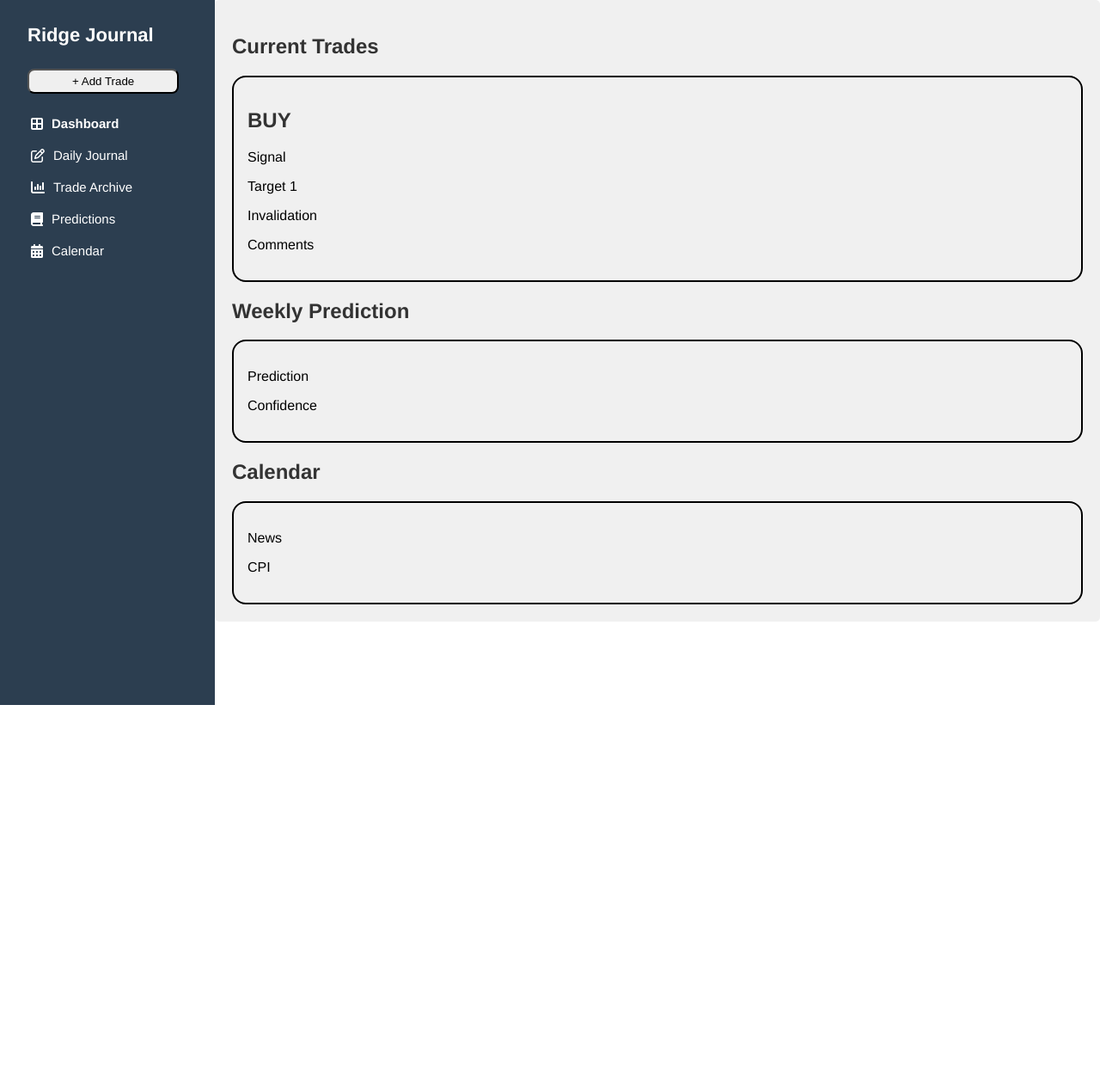
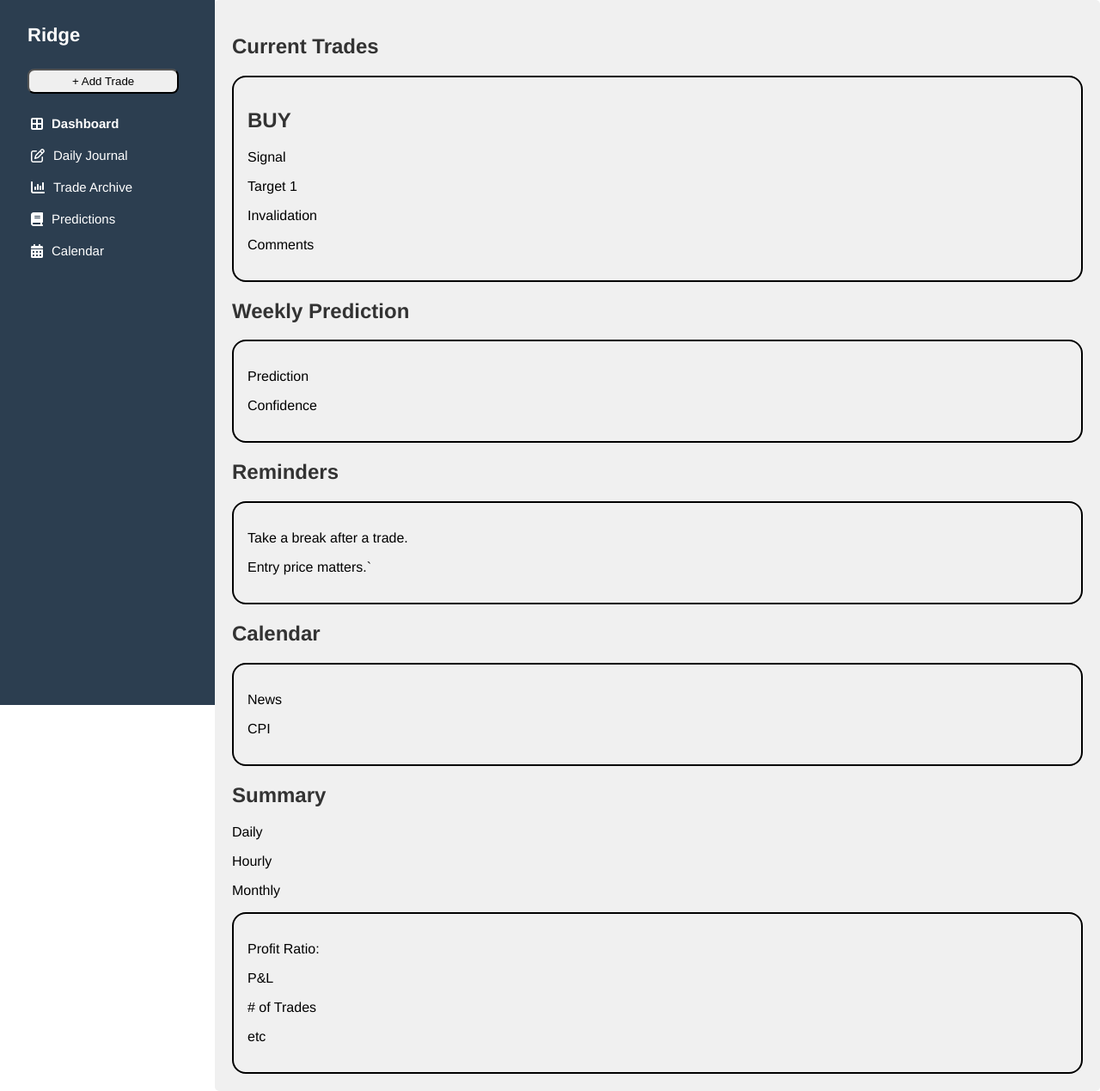
Before and after one commit to scrsund/trading-journal, a Vue app: page /dashboard in a window 1280 px wide. Shown: the whole page at 86% size. Before the commit the page ends 800 px from the top, so only its background shows below. Built offline with nearby package versions, Linux system fonts and the light colour scheme.

Commit message:
adding comments for layout

```diff
--- a/src/components/layout/TheSidebar.vue
+++ b/src/components/layout/TheSidebar.vue
@@ -1,6 +1,6 @@
 <template>
   <aside class="sidebar">
-    <h1>Ridge Journal</h1>
+    <h1>Ridge</h1>
     <button class="add-trade-btn">+ Add Trade</button>
     <nav>
       <ul class="sidebar-items">
--- a/src/pages/TheDashboard.vue
+++ b/src/pages/TheDashboard.vue
@@ -1,7 +1,10 @@
 <template>
   <main class="dashboard">
-  <section class="section-one">
-    <div class="current-trade-widget">
+    <!--TOP SECTION-->
+    <section class="section-one">
+      <!-- SECTION 1 LEFT SIDE-->
+    <!-- CURRENT TRADE SECTION -->
+    <div class="current-trade-widget widget-card">
       <h2>Current Trades</h2>
       <div class="container">
         <h2>BUY</h2>
@@ -11,15 +14,26 @@
         <p>Comments</p>
       </div>
     </div>
+    <!-- SECTION 1 RIGHT SIDE-->
     <div class="prediction-calendar-container">
-      <div class="prediction-widget">
+      <!-- PREDICTION SECTION -->
+      <div class="prediction-widget widget-card">
         <h2>Weekly Prediction</h2>
         <div class="container">
           <p>Prediction</p>
           <p>Confidence</p>
         </div>
+        <!-- REMINDER & CALENDAR SECTION -->
+      <div class="reminders-calendar-container">
+        <div class="reminders-widget widget-card">
+          <h2>Reminders</h2>
+          <div class="container">
+            <p>Take a break after a trade.</p>
+            <p>Entry price matters.`</p>
+          </div>
+        </div>
       </div>
-      <div class="calendar-widget">
+      <div class="calendar-widget widget-card">
         <h2>Calendar</h2>
         <div class="container">
           <p>News</p>
@@ -27,8 +41,23 @@
         </div>
       </div>
     </div>
+    </div>
   </section>
-  <section class="section-two"></section>
+  <!-- BOTTOM SECTION -->
+  <section class="section-two">
+    <div class="summary-widget widget-card">
+      <h2>Summary</h2>
+      <p>Daily</p>
+      <p>Hourly</p>
+      <p>Monthly</p>
+      <div class="container">
+        <p>Profit Ratio:</p>
+        <p>P&L</p>
+        <p># of Trades</p>
+        <p>etc</p>
+      </div>
+    </div>
+  </section>
 </main>
 </template>
 
```
